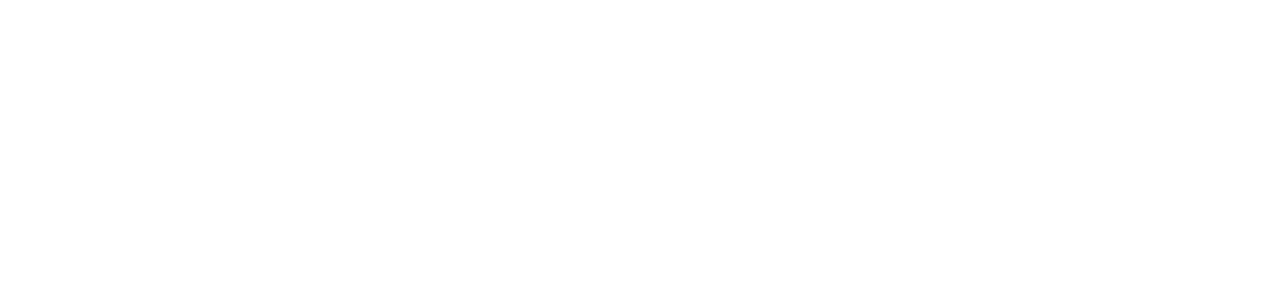
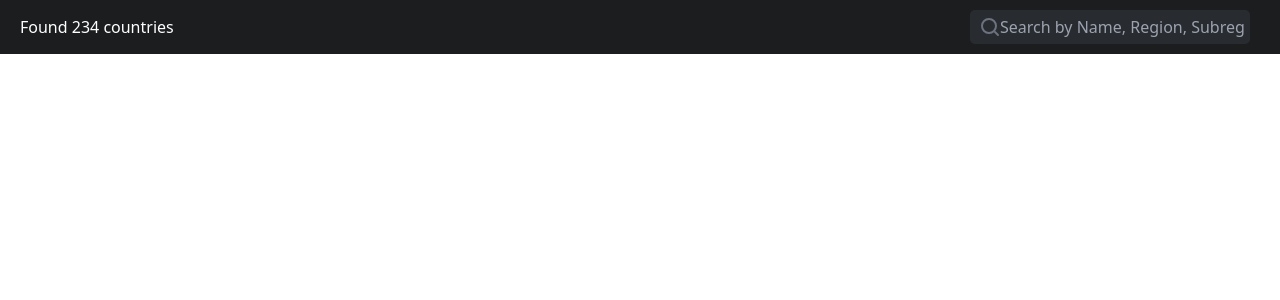
Before and after one commit to jorgesosa-funval/countrypage, a React (Vite) app: page / in a window 1280 px wide. Shown: the top 300 px of the page. Built offline with nearby package versions, Linux system fonts and the light colour scheme.

Commit message:
para revision

```diff
--- a/src/App.jsx
+++ b/src/App.jsx
@@ -1,11 +1,12 @@
 import { useState } from 'react'
+import Header from './assets/components/header'
 
 function App() {
 
 
   return (
     <>
-
+    <Header/>
     </>
   )
 }
--- /dev/null
+++ b/src/assets/components/Header.jsx
@@ -0,0 +1,68 @@
+import React from 'react';
+
+import imagen from '/public/assets/Search.svg';
+
+function Header() {
+  const headerStyle = {
+
+
+    display: 'flex',
+
+    justifyContent: 'space-between',
+    alignItems: 'center',
+    padding: '10px',
+    backgroundColor: '#1B1D1F',
+  };
+
+  const inputContainerStyle = {
+    position: 'relative',
+
+    display: 'flex',
+
+    alignItems: 'center',
+  };
+
+  const inputStyle = {
+    padding: '5px 5px 5px 30px',
+    width: '280px',
+    background: '#282B30',
+    color: 'white',
+
+    border: 'none',
+    borderRadius: '5px',
+
+    backgroundImage: `url(${imagen})`,
+    backgroundRepeat: 'no-repeat',
+
+    backgroundPosition: '8px 50%',
+  };
+
+  const buttonStyle = {
+    padding: '5px 10px',
+
+    color: 'white',
+    border: 'none',
+
+    cursor: 'pointer',
+  };
+
+  const headingStyle = {
+    marginLeft: '10px',
+    color: 'white',
+  };
+
+  return (
+    <div style={headerStyle}>
+
+      <h2 style={headingStyle}>Found 234 countries</h2>
+
+      <div style={inputContainerStyle}>
+
+        <input type="text" placeholder="Search by Name, Region, Subregion" style={inputStyle} />
+        <button style={buttonStyle}></button>
+      </div>
+    </div>
+  );
+}
+
+export default Header;
```
